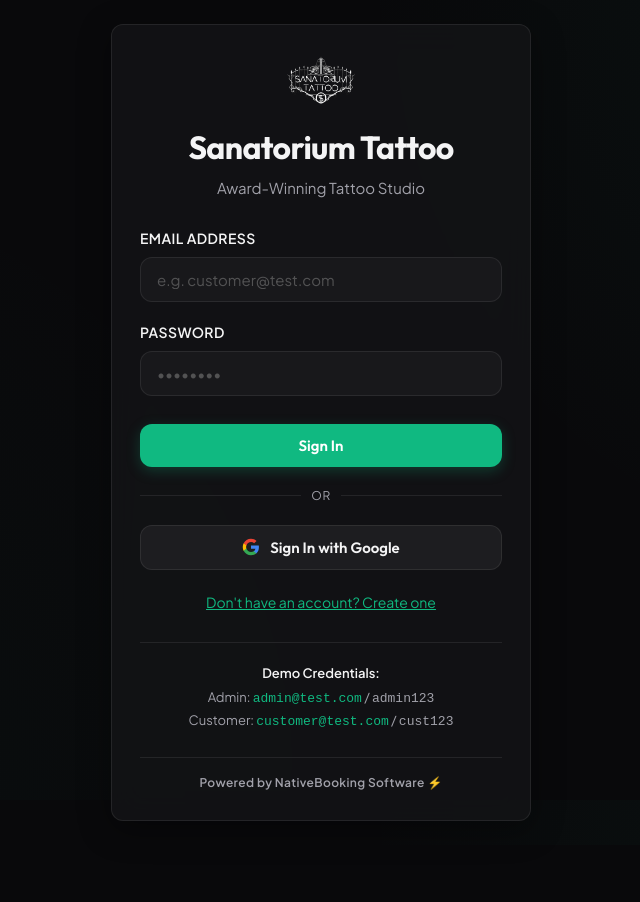
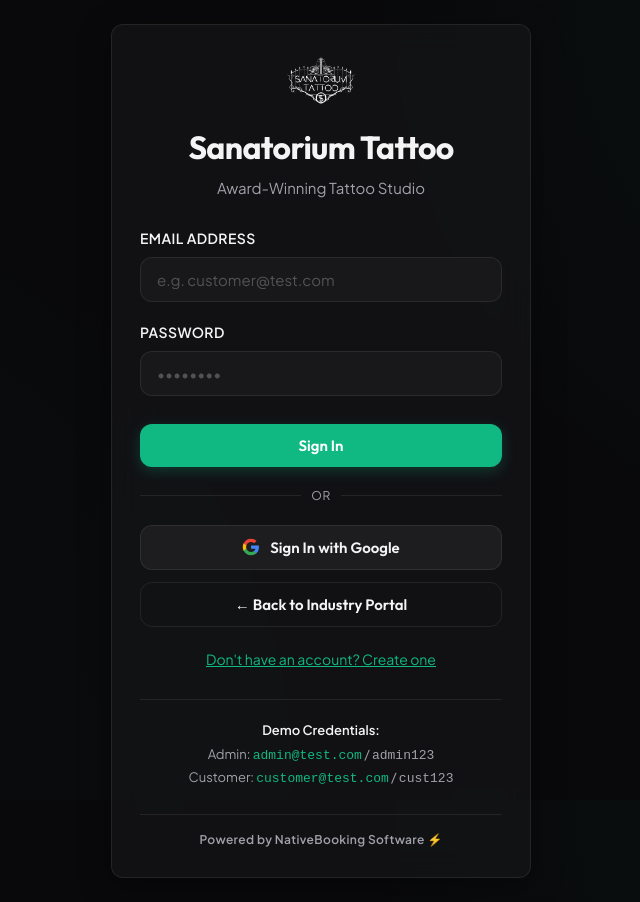
Before and after one commit to RadoMatas/NativeBooking, a React (Vite) app: page /login in a window 1280 px wide. Shown: the whole page, without its empty margins (319-959 px from the left). Before the commit the page ends 845 px from the top, so only its background shows below. Built offline with nearby package versions, Linux system fonts and the light colour scheme; no server answers; the database is empty.

Commit message:
Add back-to-portal button on login screen

```diff
--- a/src/pages/login.tsx
+++ b/src/pages/login.tsx
@@ -168,6 +168,20 @@ export default function Login() {
           {isSignUpMode ? 'Sign Up with Google' : 'Sign In with Google'}
         </button>
 
+        {/* Back to Portal Router link */}
+        <a
+          href="https://nativebooking.co"
+          style={{ textDecoration: 'none', width: '100%', display: 'block', marginTop: '12px' }}
+        >
+          <button
+            type="button"
+            className="btn btn-secondary"
+            style={{ width: '100%', gap: '8px', display: 'flex', alignItems: 'center', justifyContent: 'center', background: 'transparent' }}
+          >
+            ← Back to Industry Portal
+          </button>
+        </a>
+
         <div style={{ textAlign: 'center', marginTop: '20px' }}>
           <button
             type="button"
```
